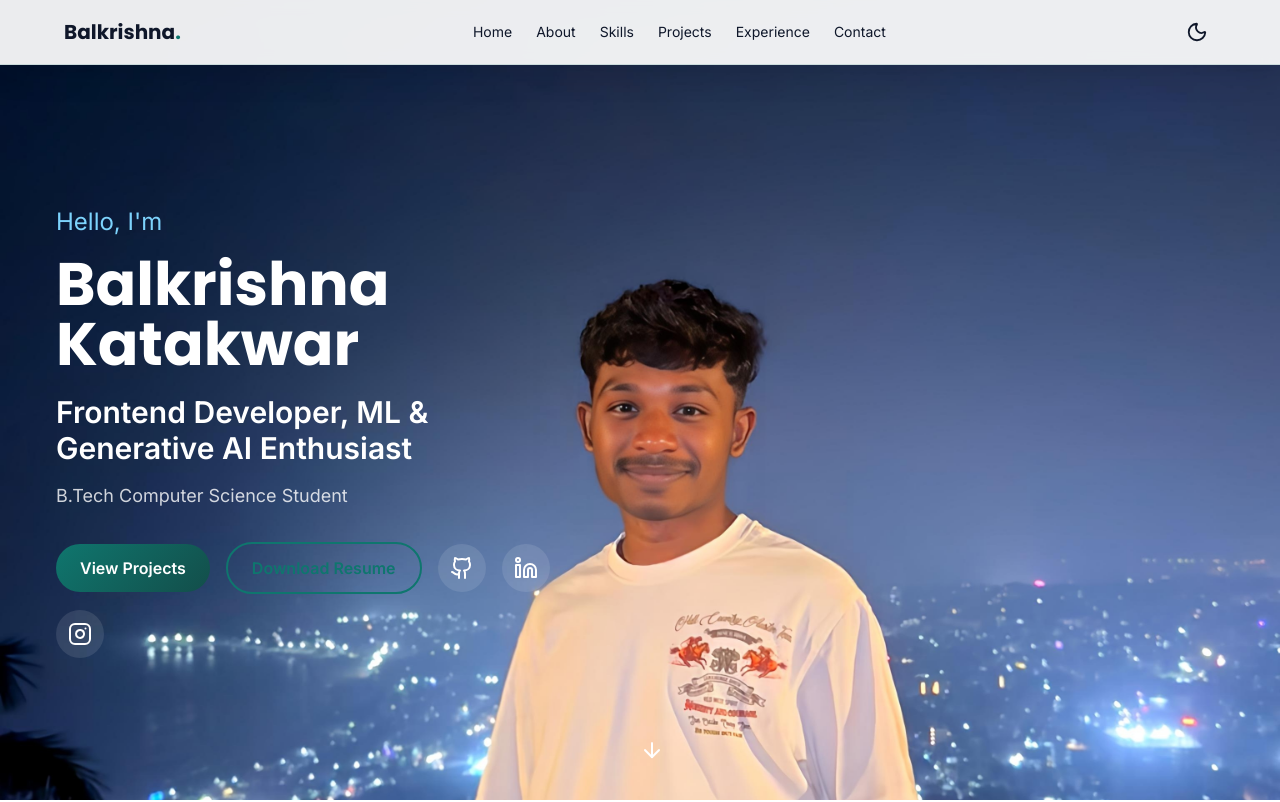
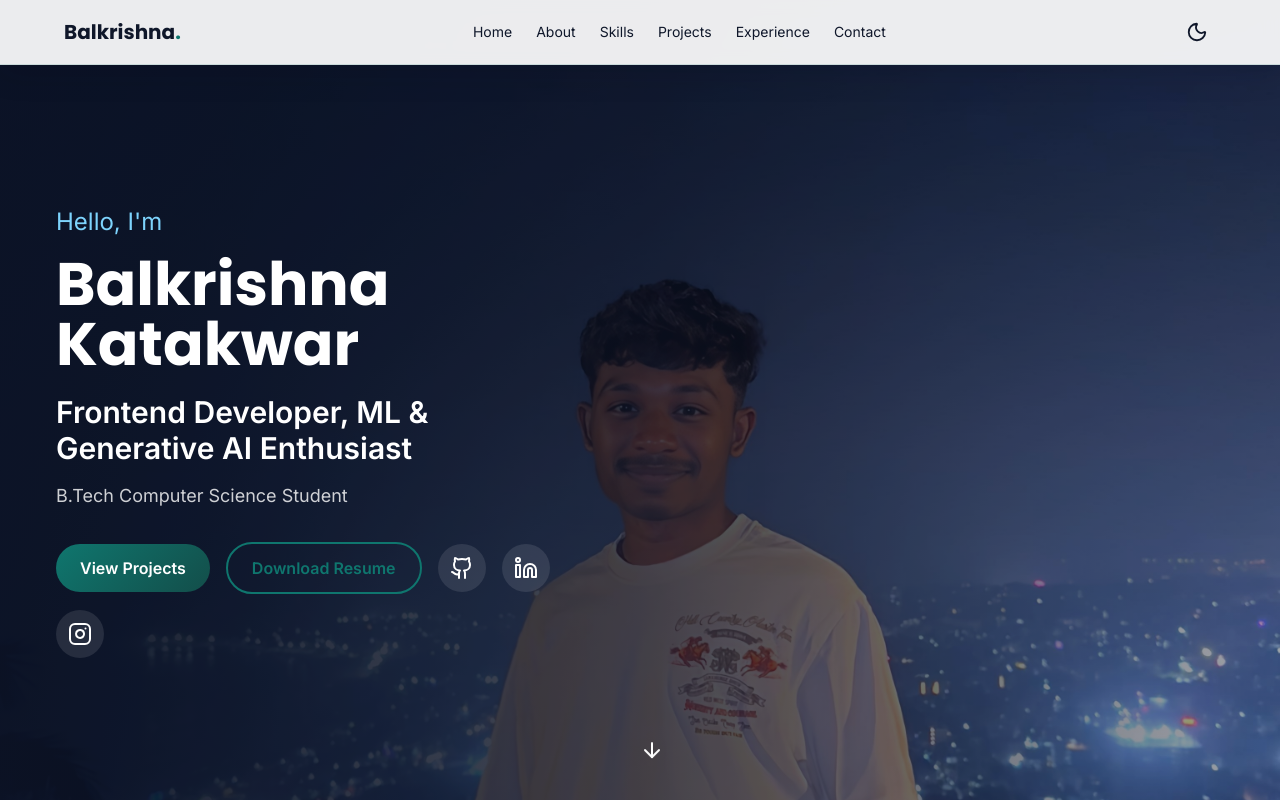
Before and after one commit to Katakwar123/Balkrishna-Portfolio, a React (Vite) app in the folder client/: page / in a window 1280 px wide. Shown: the top 802 px of the page. Built offline with nearby package versions, Linux system fonts and the light colour scheme.

Commit message:
Strengthen full page dark mode

```diff
--- a/client/src/components/layout/Footer.jsx
+++ b/client/src/components/layout/Footer.jsx
@@ -3,7 +3,7 @@ import { personalInfo } from '../../data/portfolioData';
 
 const Footer = () => {
   return (
-    <footer className="bg-text text-white border-t border-primary/10 py-10 px-4 md:px-8 lg:px-16">
+    <footer className="portfolio-footer border-t border-primary/10 py-10 px-4 md:px-8 lg:px-16">
       <div className="container-custom flex flex-col md:flex-row items-center justify-between gap-6">
         <div className="text-center md:text-left">
           <p className="font-display font-bold text-xl">{personalInfo.name}</p>
--- a/client/src/components/sections/Hero.jsx
+++ b/client/src/components/sections/Hero.jsx
@@ -15,8 +15,8 @@ const Hero = () => {
           alt=""
           className="w-full h-full object-cover object-[72%_42%] md:object-[68%_42%]"
         />
-        <div className="absolute inset-0 bg-gradient-to-r from-text/95 via-text/70 to-text/10" />
-        <div className="absolute inset-0 bg-text/20" />
+        <div className="hero-overlay absolute inset-0" />
+        <div className="hero-scrim absolute inset-0" />
       </div>
 
       <div className="relative z-10 w-full px-4 sm:px-6 md:px-10 lg:px-14 text-white">
--- a/client/src/index.css
+++ b/client/src/index.css
@@ -12,6 +12,10 @@
   --text: #0f172a;
   --light-text: #64748b;
   --nav-bg: rgba(255, 255, 255, 0.92);
+  --footer-bg: #0f172a;
+  --hero-overlay-strong: rgba(15, 23, 42, 0.95);
+  --hero-overlay-mid: rgba(15, 23, 42, 0.7);
+  --hero-overlay-soft: rgba(15, 23, 42, 0.2);
   --section-white: #ffffff;
   --soft-border: rgba(15, 118, 110, 0.15);
   --input-bg: #ffffff;
@@ -27,6 +31,10 @@
   --text: #e5e7eb;
   --light-text: #94a3b8;
   --nav-bg: rgba(2, 6, 23, 0.96);
+  --footer-bg: #020617;
+  --hero-overlay-strong: rgba(2, 6, 23, 0.95);
+  --hero-overlay-mid: rgba(2, 6, 23, 0.72);
+  --hero-overlay-soft: rgba(2, 6, 23, 0.26);
   --section-white: #111827;
   --soft-border: rgba(45, 212, 191, 0.18);
   --input-bg: #0f172a;
@@ -55,10 +63,35 @@ body {
     color 0.25s ease;
 }
 
+.App,
+main {
+  min-height: 100vh;
+  background: var(--background);
+  color: var(--text);
+}
+
 .portfolio-nav {
   background: var(--nav-bg);
   border-color: var(--soft-border);
   box-shadow: 0 10px 30px rgba(2, 6, 23, 0.12);
+}
+
+.portfolio-footer {
+  background: var(--footer-bg);
+  color: #ffffff;
+}
+
+.hero-overlay {
+  background: linear-gradient(
+    to right,
+    var(--hero-overlay-strong),
+    var(--hero-overlay-mid),
+    var(--hero-overlay-soft)
+  );
+}
+
+.hero-scrim {
+  background: rgba(2, 6, 23, 0.22);
 }
 
 [data-theme='dark'] .border-primary\/10 {
@@ -82,6 +115,58 @@ body {
 [data-theme='dark'] .portfolio-nav a,
 [data-theme='dark'] .portfolio-nav button {
   color: var(--text);
+}
+
+[data-theme='dark'] body,
+[data-theme='dark'] .App,
+[data-theme='dark'] main {
+  background: var(--background);
+  color: var(--text);
+}
+
+[data-theme='dark'] section:not(#home) {
+  background: var(--background) !important;
+  color: var(--text);
+}
+
+[data-theme='dark'] .card,
+[data-theme='dark'] form.card,
+[data-theme='dark'] .card[class~='bg-background'],
+[data-theme='dark'] .card[class~='bg-card'],
+[data-theme='dark'] .card-hover,
+[data-theme='dark'] [class~='bg-card'] {
+  background: var(--card) !important;
+  color: var(--text);
+  border: 1px solid var(--soft-border);
+}
+
+[data-theme='dark'] [class~='bg-background'] {
+  background-color: var(--background) !important;
+}
+
+[data-theme='dark'] .card .bg-background,
+[data-theme='dark'] a[class~='bg-background'],
+[data-theme='dark'] div[class~='bg-background'][class~='rounded-xl'] {
+  background-color: rgba(15, 23, 42, 0.82) !important;
+  border: 1px solid var(--soft-border);
+}
+
+[data-theme='dark'] [class~='bg-accent/20'],
+[data-theme='dark'] [class~='bg-primary/10'] {
+  background-color: rgba(45, 212, 191, 0.12) !important;
+}
+
+[data-theme='dark'] .text-text {
+  color: var(--text) !important;
+}
+
+[data-theme='dark'] .text-lightText {
+  color: var(--light-text) !important;
+}
+
+[data-theme='dark'] .portfolio-footer .text-white\/70,
+[data-theme='dark'] .portfolio-footer .text-white\/90 {
+  color: rgba(255, 255, 255, 0.78) !important;
 }
 
 /* Smooth scrolling for sections */
@@ -215,5 +300,5 @@ section {
 }
 
 .bg-gradient-primary {
-  background: linear-gradient(135deg, #0f766e 0%, #134e4a 100%);
+  background: linear-gradient(135deg, var(--primary) 0%, var(--secondary) 100%);
 }
```
